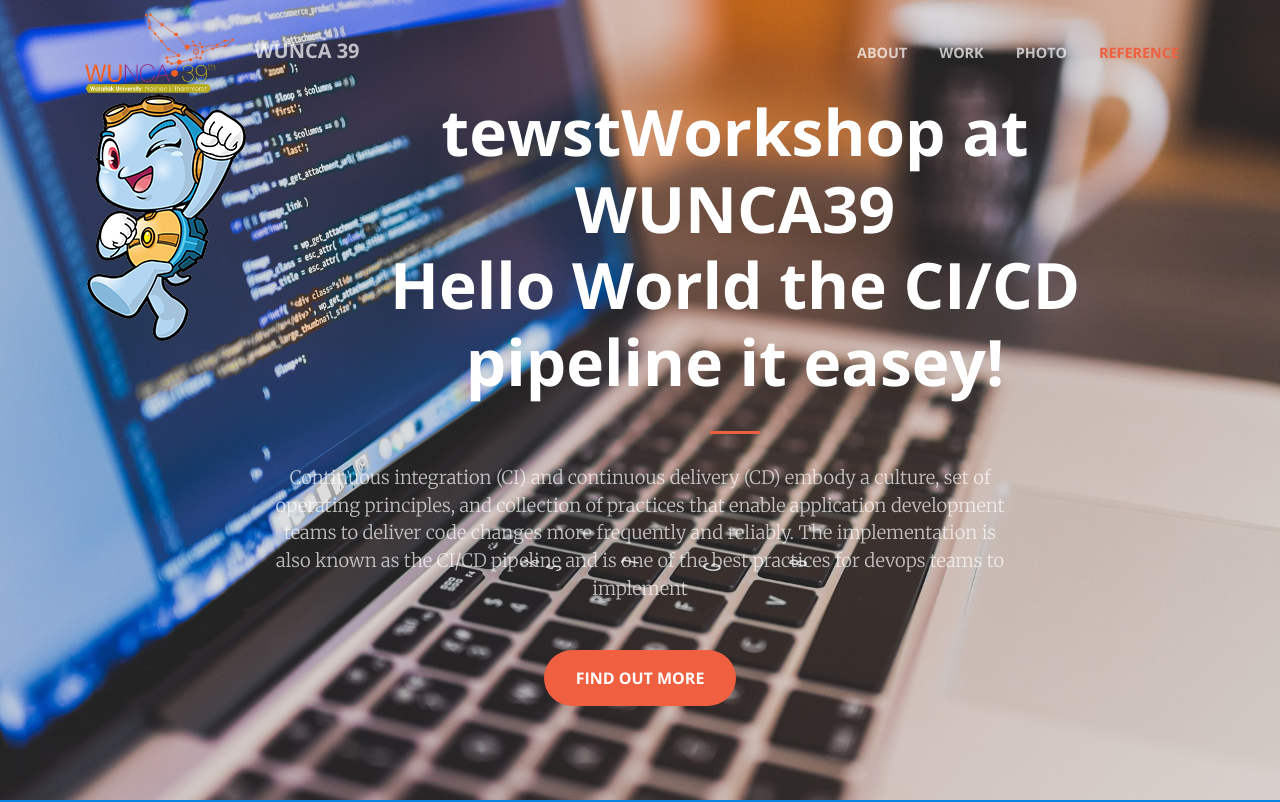
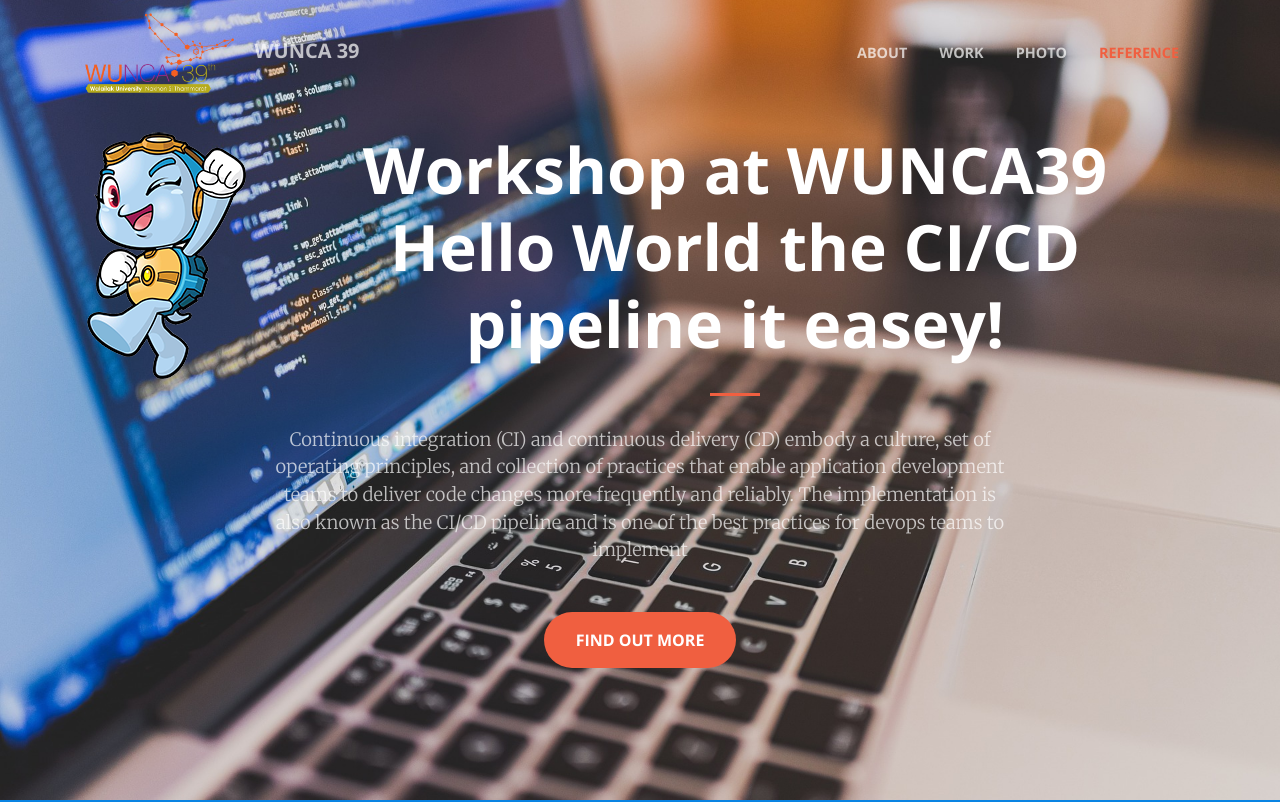
Before and after one commit to sappachok/wunca39, a plain HTML site: page sample-html/index.html in a window 1280 px wide. Shown: the top 802 px of the page. Drawn offline with nearby package versions, Linux system fonts and the light colour scheme.

Commit message:
update test webhooks

```diff
--- a/sample-html/index.html
+++ b/sample-html/index.html
@@ -60,7 +60,7 @@
           <div class="col-lg-2"><img src="img/mascot.png" alt=""></div>
           <div class="col-lg-10 mx-auto">
             <h1>
-              <strong>tewstWorkshop at WUNCA39<br>Hello World the CI/CD pipeline it easey!</strong>
+              <strong>Workshop at WUNCA39<br>Hello World the CI/CD pipeline it easey!</strong>
             </h1>
             <hr>
           </div>
```
